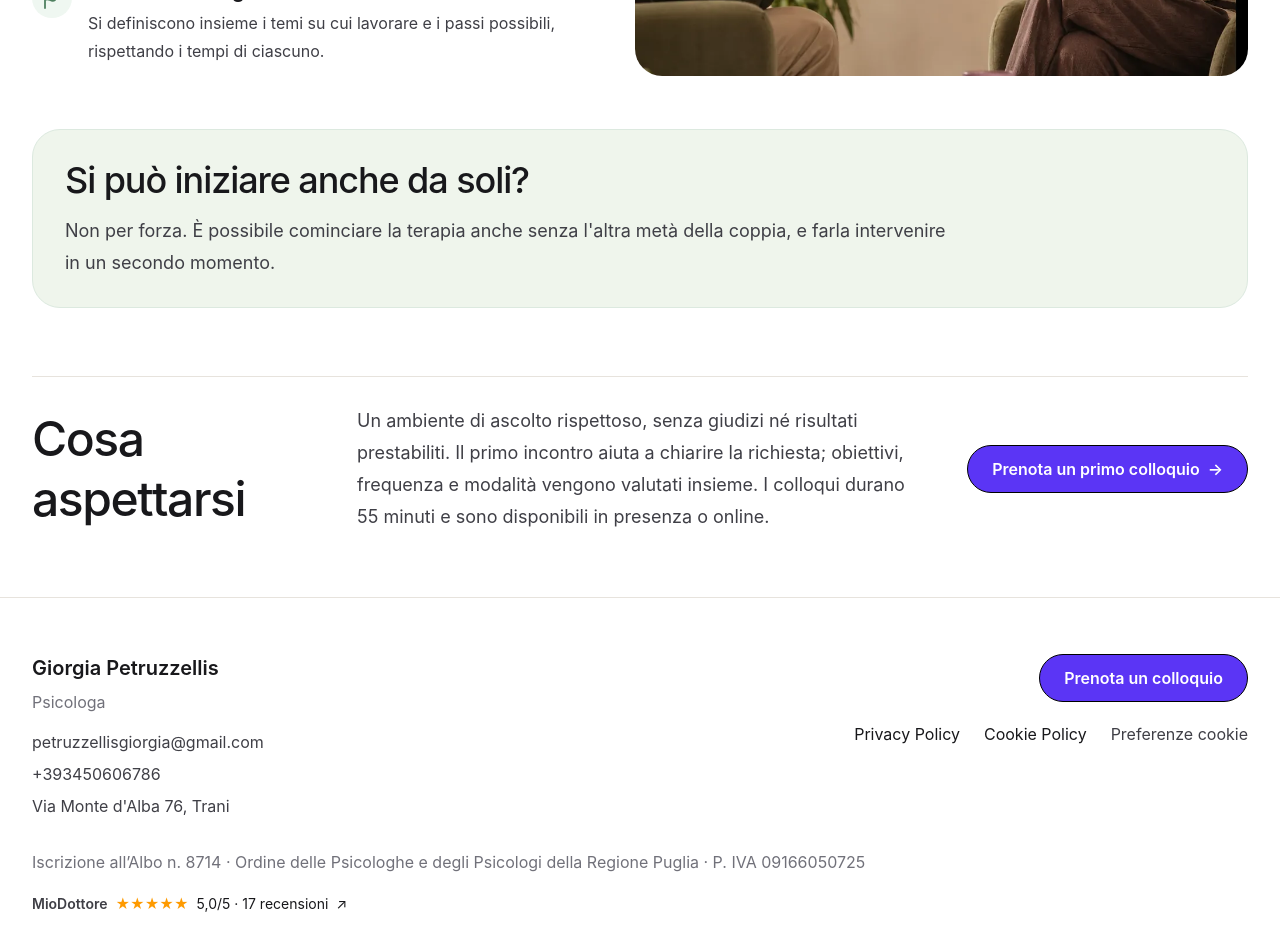
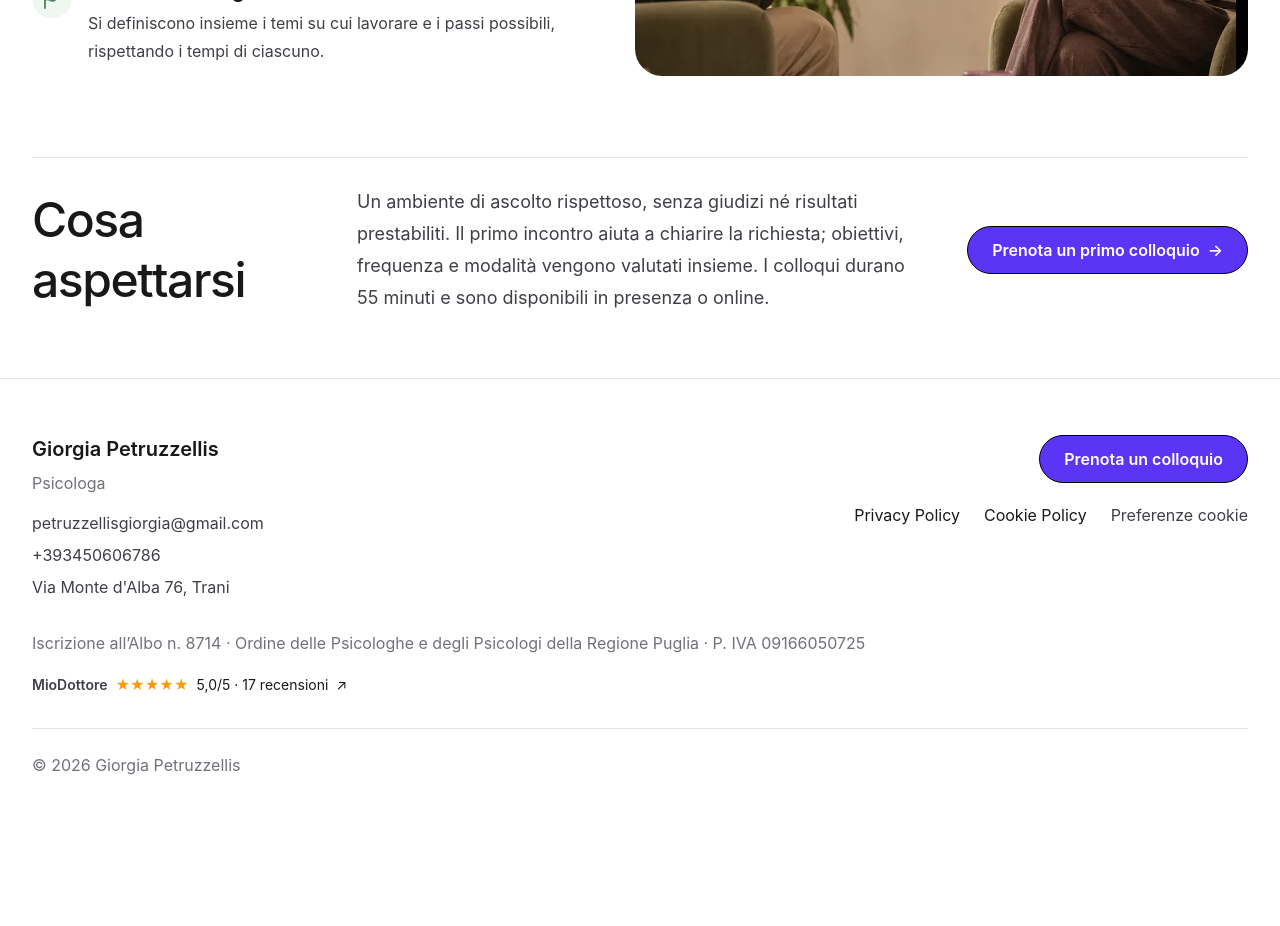
Before and after one commit to Yvanesse/giorgia-psychologist, a Next.js app: page /percorsi/coppia in a window 1280 px wide. Shown: the part 1580-2506 px from the top of the page. After the commit the page ends 2413 px from the top, so only its background shows below. Built offline with nearby package versions, Linux system fonts and the light colour scheme.

Commit message:
Remove solo-start section from couple therapy page

```diff
--- a/src/app/percorsi/coppia/page.tsx
+++ b/src/app/percorsi/coppia/page.tsx
@@ -7,7 +7,7 @@ import { Container } from "@/components/ui";
 export const metadata: Metadata = {
   title: "Supporto psicologico di coppia | Giorgia Petruzzellis",
   description:
-    "Quando può essere utile un percorso psicologico di coppia, come partecipare ai colloqui e cosa aspettarsi. È possibile iniziare anche da soli.",
+    "Quando può essere utile un percorso psicologico di coppia, come partecipare ai colloqui e cosa aspettarsi dal percorso.",
   alternates: { canonical: "/percorsi/coppia" },
   openGraph: {
     title: "Supporto psicologico di coppia | Giorgia Petruzzellis",
@@ -242,19 +242,6 @@ export default function CoupleSupportPage() {
         </Container>
       </section>
 
-      <section className="pb-8 sm:pb-10" id="iniziare-da-soli">
-        <Container variant="wide">
-          <div className="rounded-[1.75rem] border border-[#dce9df] bg-[#eff5ec] px-5 py-6 sm:px-8 sm:py-7">
-            <h2 className="text-3xl font-medium leading-tight tracking-[-0.03em] text-ink sm:text-4xl">
-              Si può iniziare anche da soli?
-            </h2>
-            <p className="mt-3 max-w-4xl text-base leading-7 text-ink-soft sm:text-lg sm:leading-8">
-              Non per forza. È possibile cominciare la terapia anche senza l&apos;altra metà della coppia, e farla intervenire in un secondo momento.
-            </p>
-          </div>
-        </Container>
-      </section>
-
       <section className="pb-12 pt-5 sm:pb-16 sm:pt-7" id="cosa-aspettarsi">
         <Container variant="wide">
           <div className="grid items-start gap-5 border-t border-border pt-7 lg:grid-cols-[0.65fr_1.3fr_auto] lg:items-center lg:gap-10">
```
